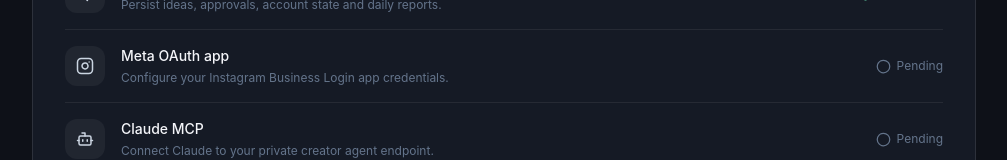
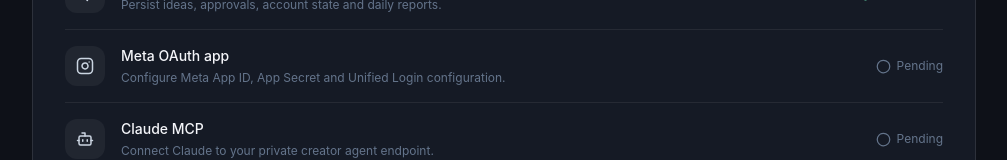
Before and after one commit to nicolaschacal/igsocialai, a Next.js app: page / in a window 1280 px wide. Shown: the part 954-1114 px from the top of the page, without its empty margins (136-1143 px from the left). Built offline with nearby package versions, Linux system fonts and the light colour scheme; no server answers.

Commit message:
Migrate Instagram OAuth to Meta Unified Login

```diff
--- a/src/app/page.tsx
+++ b/src/app/page.tsx
@@ -2,7 +2,7 @@ import { Activity, ArrowUpRight, Bot, CheckCircle2, Circle, Instagram, KeyRound,
 
 const steps = [
   { title: "Database", detail: "Persist ideas, approvals, account state and daily reports.", configured: Boolean(process.env.DATABASE_URL), icon: Activity },
-  { title: "Meta OAuth app", detail: "Configure your Instagram Business Login app credentials.", configured: Boolean(process.env.META_APP_ID && process.env.META_APP_SECRET), icon: Instagram },
+  { title: "Meta OAuth app", detail: "Configure Meta App ID, App Secret and Unified Login configuration.", configured: Boolean(process.env.META_APP_ID && process.env.META_APP_SECRET && process.env.META_CONFIG_ID), icon: Instagram },
   { title: "Claude MCP", detail: "Connect Claude to your private creator agent endpoint.", configured: Boolean(process.env.MCP_ACCESS_TOKEN), icon: Bot },
   { title: "ElevenLabs", detail: "Generate narration with your selected voice.", configured: Boolean(process.env.ELEVENLABS_API_KEY && process.env.ELEVENLABS_VOICE_ID), icon: Mic2 },
   { title: "Credential encryption", detail: "Protect provider tokens before storing them.", configured: Boolean(process.env.APP_ENCRYPTION_KEY), icon: KeyRound },
@@ -13,7 +13,7 @@ export default function Home() {
   const baseUrl = appUrl.endsWith("/") ? appUrl.slice(0, -1) : appUrl;
   const mcpUrl = `${baseUrl}/api/mcp`;
   const ready = steps.filter((step) => step.configured).length;
-  const canStartInstagramOAuth = Boolean(process.env.META_APP_ID && process.env.META_APP_SECRET && process.env.APP_ENCRYPTION_KEY && process.env.DATABASE_URL);
+  const canStartInstagramOAuth = Boolean(process.env.META_APP_ID && process.env.META_APP_SECRET && process.env.META_CONFIG_ID && process.env.APP_ENCRYPTION_KEY && process.env.DATABASE_URL);
 
   return (
     <main className="min-h-screen bg-[#0e1118] text-[#f4f5f9]">
```
